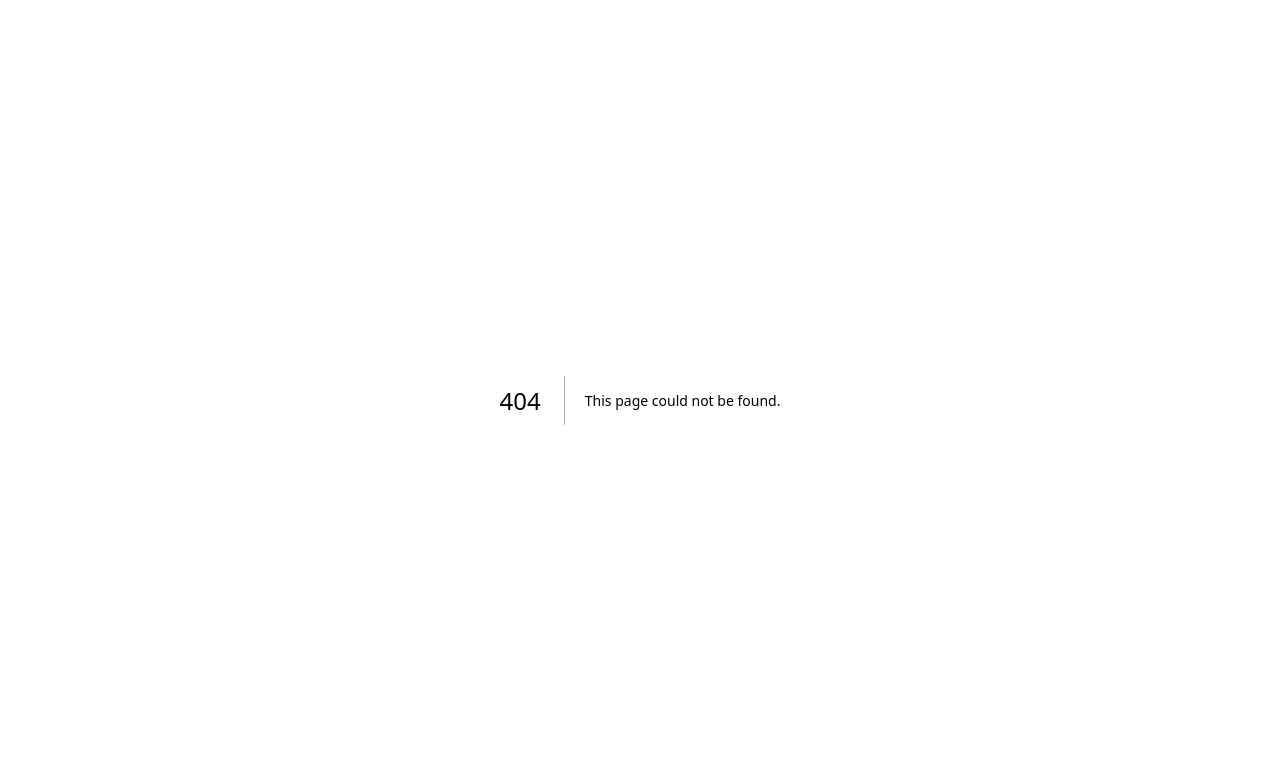
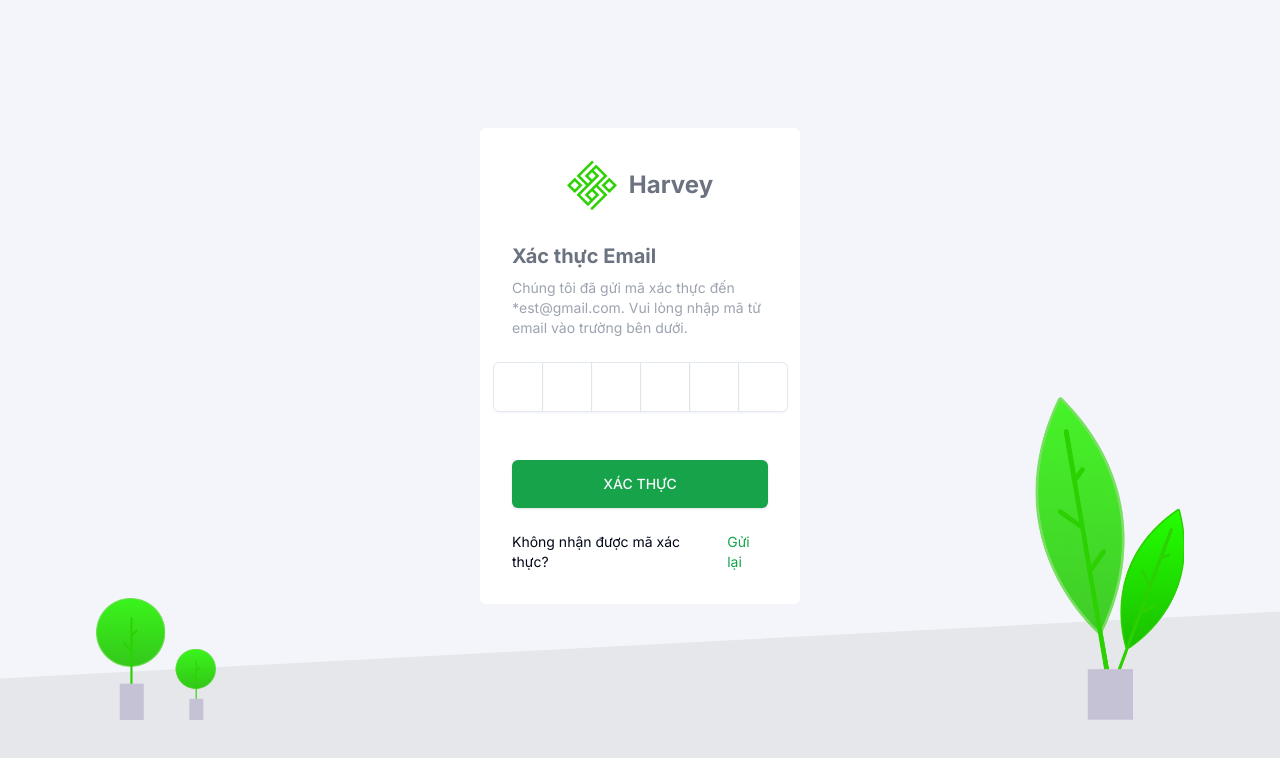
Before and after one commit to CreativePhu/nextjs_demo, a Next.js app: page /email-authentication in a window 1280 px wide. Before the commit this address had no page. Shown: the top 758 px of the page. Built offline with nearby package versions, Linux system fonts and the light colour scheme.

Commit message:
hoan thanh song email authentication page

```diff
--- a/package.json
+++ b/package.json
@@ -14,6 +14,7 @@
     "@radix-ui/react-slot": "^1.0.2",
     "class-variance-authority": "^0.7.0",
     "clsx": "^2.1.1",
+    "input-otp": "^1.2.4",
     "next": "14.2.3",
     "react": "^18",
     "react-dom": "^18",
--- /dev/null
+++ b/src/app/email-authentication/page.tsx
@@ -0,0 +1,53 @@
+import React from "react";
+import Image from "next/image";
+import Link from "next/link";
+import {Button} from "@/components/ui/button";
+import {InputOTP, InputOTPGroup, InputOTPSlot} from "@/components/ui/input-otp";
+
+export default function EmailAuthentication() {
+    return (
+        <div className={"relative min-h-screen overflow-hidden"}>
+            <div className={"flex grid-cols-2 justify-center items-start mt-32"}>
+                <div className={"bg-white px-8 py-8 rounded-md w-1/4"}>
+                    <div className={"flex flex-row justify-center items-center"}>
+                        <Image
+                            src="/banner/logo.png"
+                            alt="logo"
+                            width={50}
+                            height={50}
+                            quality={100}
+                        />
+                        <div className={"flex justify-center ms-3"}>
+                            <p className={"text-2xl text-gray-500 font-bold"}>Harvey</p>
+                        </div>
+                    </div>
+                    <p className={"text-xl text-gray-500 font-bold mt-8"}>Xác thực Email</p>
+                    <p className={"text-sm text-gray-400 mt-2"}>Chúng tôi đã gửi mã xác thực đến *est@gmail.com. Vui
+                        lòng nhập mã từ email vào trường bên dưới.</p>
+                    <div className={"flex justify-center items-center my-6"}>
+                        <InputOTP maxLength={6}>
+                            <InputOTPGroup>
+                                <InputOTPSlot className={"p-6"} index={0}/>
+                                <InputOTPSlot className={"p-6"} index={1}/>
+                                <InputOTPSlot className={"p-6"} index={2}/>
+                                <InputOTPSlot className={"p-6"} index={3}/>
+                                <InputOTPSlot className={"p-6"} index={4}/>
+                                <InputOTPSlot className={"p-6"} index={5}/>
+                            </InputOTPGroup>
+                        </InputOTP>
+                    </div>
+                    <Button className={"w-full py-6 mt-6 bg-green-600"}>XÁC THỰC</Button>
+                    <div className={"flex justify-center mt-6"}>
+                        <span className={"text-sm"}>Không nhận được mã xác thực?</span>
+                        <Link href={"/register"} className={"ms-2 text-sm text-green-600"}>Gửi lại</Link>
+                    </div>
+                </div>
+            </div>
+            <div className={"absolute w-full h-2/6 bg-gray-200 -bottom-28 -skew-y-3"}></div>
+            <div className={"absolute bottom-20 flex flex-row justify-between items-end w-full px-24 z-10"}>
+                <Image src={"/banner/tree-left.png"} alt={"tree-left"} width={120} height={120}/>
+                <Image src={"/banner/tree-right.png"} alt={"tree-right"} width={150} height={150}/>
+            </div>
+        </div>
+    )
+}
--- a/src/app/page.tsx
+++ b/src/app/page.tsx
@@ -6,7 +6,10 @@ export default function Home() {
         <div className="text-center mt-4">
             <h1>LMS PROJECT</h1>
             <h1 className="text-gray-400 mt-5">Another my page !</h1>
-      <Link href={"/login"}>Login Page</Link>
+            <ul>
+                <li><Link href={"/login"}>Login Page</Link></li>
+                <li><Link href={"/email-authentication"}>Email Authentication Page</Link></li>
+            </ul>
         </div>
     );
 }
--- /dev/null
+++ b/src/components/ui/input-otp.tsx
@@ -0,0 +1,71 @@
+"use client"
+
+import * as React from "react"
+import { DashIcon } from "@radix-ui/react-icons"
+import { OTPInput, OTPInputContext } from "input-otp"
+
+import { cn } from "@/lib/utils"
+
+const InputOTP = React.forwardRef<
+  React.ElementRef<typeof OTPInput>,
+  React.ComponentPropsWithoutRef<typeof OTPInput>
+>(({ className, containerClassName, ...props }, ref) => (
+  <OTPInput
+    ref={ref}
+    containerClassName={cn(
+      "flex items-center gap-2 has-[:disabled]:opacity-50",
+      containerClassName
+    )}
+    className={cn("disabled:cursor-not-allowed", className)}
+    {...props}
+  />
+))
+InputOTP.displayName = "InputOTP"
+
+const InputOTPGroup = React.forwardRef<
+  React.ElementRef<"div">,
+  React.ComponentPropsWithoutRef<"div">
+>(({ className, ...props }, ref) => (
+  <div ref={ref} className={cn("flex items-center", className)} {...props} />
+))
+InputOTPGroup.displayName = "InputOTPGroup"
+
+const InputOTPSlot = React.forwardRef<
+  React.ElementRef<"div">,
+  React.ComponentPropsWithoutRef<"div"> & { index: number }
+>(({ index, className, ...props }, ref) => {
+  const inputOTPContext = React.useContext(OTPInputContext)
+  const { char, hasFakeCaret, isActive } = inputOTPContext.slots[index]
+
+  return (
+    <div
+      ref={ref}
+      className={cn(
+        "relative flex h-9 w-9 items-center justify-center border-y border-r border-input text-sm shadow-sm transition-all first:rounded-l-md first:border-l last:rounded-r-md",
+        isActive && "z-10 ring-1 ring-ring",
+        className
+      )}
+      {...props}
+    >
+      {char}
+      {hasFakeCaret && (
+        <div className="pointer-events-none absolute inset-0 flex items-center justify-center">
+          <div className="h-4 w-px animate-caret-blink bg-foreground duration-1000" />
+        </div>
+      )}
+    </div>
+  )
+})
+InputOTPSlot.displayName = "InputOTPSlot"
+
+const InputOTPSeparator = React.forwardRef<
+  React.ElementRef<"div">,
+  React.ComponentPropsWithoutRef<"div">
+>(({ ...props }, ref) => (
+  <div ref={ref} role="separator" {...props}>
+    <DashIcon />
+  </div>
+))
+InputOTPSeparator.displayName = "InputOTPSeparator"
+
+export { InputOTP, InputOTPGroup, InputOTPSlot, InputOTPSeparator }
```
Also changed, not shown: 1 other file (tests, documents, lock files or other folders). Lines whose indentation alone changed are shown as unchanged.
